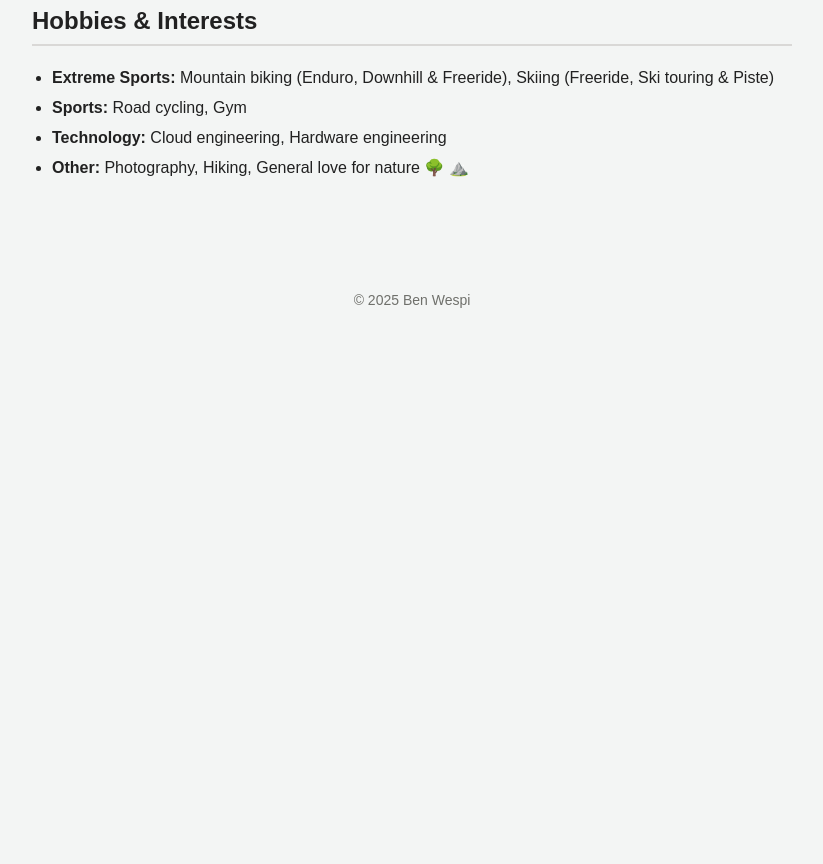
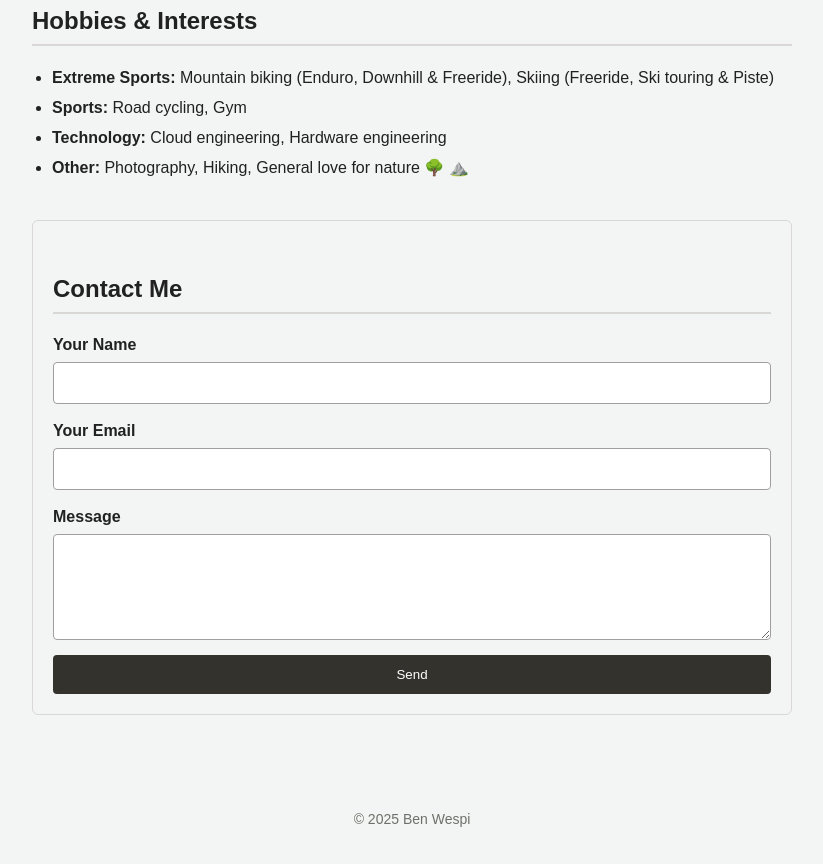
Before and after one commit to benwespihftm/cv, a plain HTML site: page index.html in a window 1280 px wide. Shown: the part 1720-2584 px from the top of the page, without its empty margins (228-1051 px from the left). Before the commit the page ends 2065 px from the top, so only its background shows below. Drawn offline with Linux system fonts and the light colour scheme.

Commit message:
Update contact form layout and full-width fields

```diff
--- a/index.html
+++ b/index.html
@@ -56,6 +56,27 @@
         </ul>
         </section>
 
+  <section id="contact" class="contact-section">
+    <h2>Contact Me</h2>
+
+    <form action="https://formspree.io/f/mpwlvblo" method="POST" class="contact-form">
+      <div class="form-row">
+        <label for="name">Your Name</label>
+        <input id="name" type="text" name="name" required>
+      </div>
+      <div class="form-row">
+        <label for="email">Your Email</label>
+        <input id="email" type="email" name="email" required>
+      </div>
+      <div class="form-row">
+        <label for="message">Message</label>
+        <textarea id="message" name="message" rows="5" required></textarea>
+      </div>
+      <button type="submit">Send</button>
+    </form>
+  </section>
+
+
   </main>
 
   <footer>
--- a/script.js
+++ b/script.js
@@ -68,3 +68,25 @@ document.addEventListener("DOMContentLoaded", () => {
     obs.observe(sec);
   });
 });
+
+document.addEventListener("DOMContentLoaded", () => {
+  const form = document.querySelector(".contact-form");
+  if (!form) return;
+
+  form.addEventListener("submit", async (e) => {
+    e.preventDefault();
+    const data = new FormData(form);
+    const res = await fetch(form.action, {
+      method: form.method,
+      body: data,
+      headers: { 'Accept': 'application/json' }
+    });
+
+    if (res.ok) {
+      alert("Thanks for your message! I'll get back to you soon.");
+      form.reset();
+    } else {
+      alert("Oops! Something went wrong.");
+    }
+  });
+});
--- a/style.css
+++ b/style.css
@@ -146,3 +146,62 @@ footer {
   color: var(--dim-gray);
   margin-top: 40px;
 }
+
+.contact-section {
+  margin-top: 40px;
+  padding: 20px;
+  border: 1px solid var(--timberwolf);
+  border-radius: 6px;
+  background: var(--white-smoke);
+}
+
+#success-message {
+  display: none;
+  margin-bottom: 15px;
+  color: green;
+  font-weight: bold;
+}
+
+.contact-form {
+  display: flex;
+  flex-direction: column;
+  gap: 15px;
+  width: 100%;
+}
+
+.form-row {
+  display: flex;
+  flex-direction: column;
+  width: 100%;
+}
+
+.form-row label {
+  margin-bottom: 5px;
+  font-weight: bold;
+  color: var(--eerie-black);
+}
+
+.form-row input,
+.form-row textarea {
+  padding: 12px;
+  border: 1px solid var(--taupe-gray);
+  border-radius: 4px;
+  font-size: 14px;
+  width: 100%;
+  box-sizing: border-box;
+}
+
+.contact-form button {
+  background: var(--jet);
+  color: white;
+  padding: 12px 16px;
+  border: none;
+  border-radius: 4px;
+  cursor: pointer;
+  transition: background 0.2s ease;
+  width: 100%;
+}
+
+.contact-form button:hover {
+  background: var(--dim-gray);
+}
```
